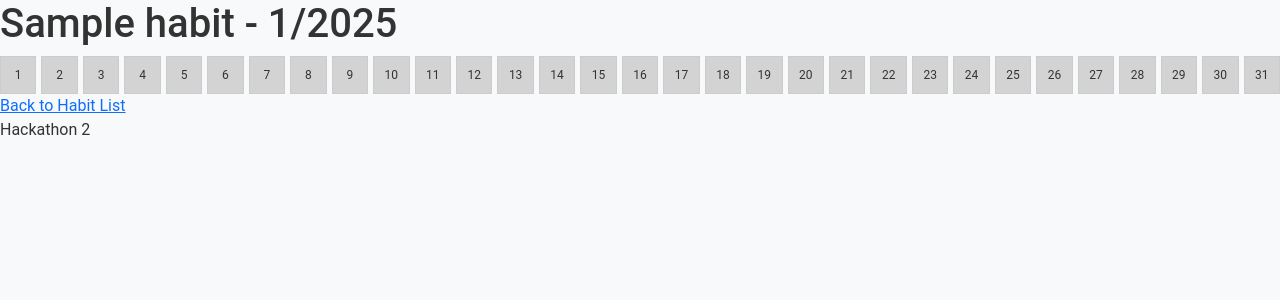
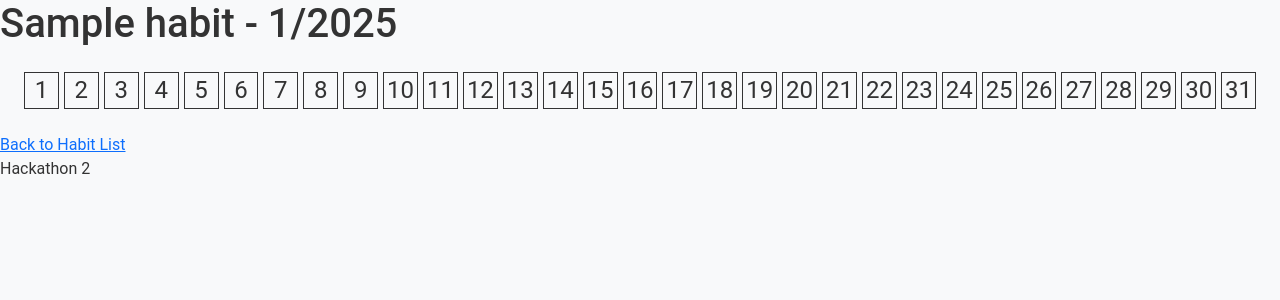
Before and after one commit to Georgeburn94/streakly, a Django app: page /habit/1/calendar/ in a window 1280 px wide. Shown: the part 40-340 px from the top of the page. Run offline with Django 4.2, Linux system fonts and the light colour scheme; a user stored in the database is signed in; tables that the repository leaves empty hold one stand-in row (values such as "Sample post").

Commit message:
add: css rules to habit calendar

```diff
--- a/static/css/styles.css
+++ b/static/css/styles.css
@@ -13,6 +13,30 @@ body {
     background-color: cornflowerblue;
 }
 
+.day-square {
+    width: 100%;
+    padding-top: 100%; /* Makes the square */
+    border: 1px solid #333;
+    position: relative;}
+
+.completed {
+    background-color: #28a745;
+}
+
+.day-number {
+    position: absolute;
+    top: 50%;
+    left: 50%;
+    transform: translate(-50%, -50%);
+    font-size: 1.5rem;
+}
+
+.calendar_container {
+    display: grid;
+    grid-template-columns: repeat(31, 1fr);
+    gap: 5px; max-width: 100vw;
+    margin: 1.5rem;
+}
 /* @media query {
 
 }
--- a/streakly/templates/habit_calendar.html
+++ b/streakly/templates/habit_calendar.html
@@ -3,27 +3,17 @@
 {% block content %}
 <h1>{{ habit.name }} - {{ month }}/{{ year }}</h1>
 
-<div style="display: grid; grid-template-columns: repeat(31, 1fr); gap: 5px; max-width: 100vw;">
+<div class="calendar_container">
     {% for day in calendar_data %}
-    <div style="
-    width: 100%;
-    padding-top: 100%; /* Makes the square */
-    background-color: {% if day.completed %}green{% else %}lightgray{% endif %};
-    border: 1px solid #ccc;
-    position: relative;
-">
-    <span style="
-        position: absolute;
-        top: 50%;
-        left: 50%;
-        transform: translate(-50%, -50%);
-        font-size: 12px;
-    ">
-        {{ day.date.day }}
-    </span>
-</div>
+    <div class="day-square {% if day.completed %}completed{% else %}{% endif %}">
+        <span class="day-number">
+            {{ day.date.day }}
+        </span>
+    </div>
     {% endfor %}
 </div>
 
+
+
 <a href="{% url 'home' %}">Back to Habit List</a>
 {% endblock %}
```
